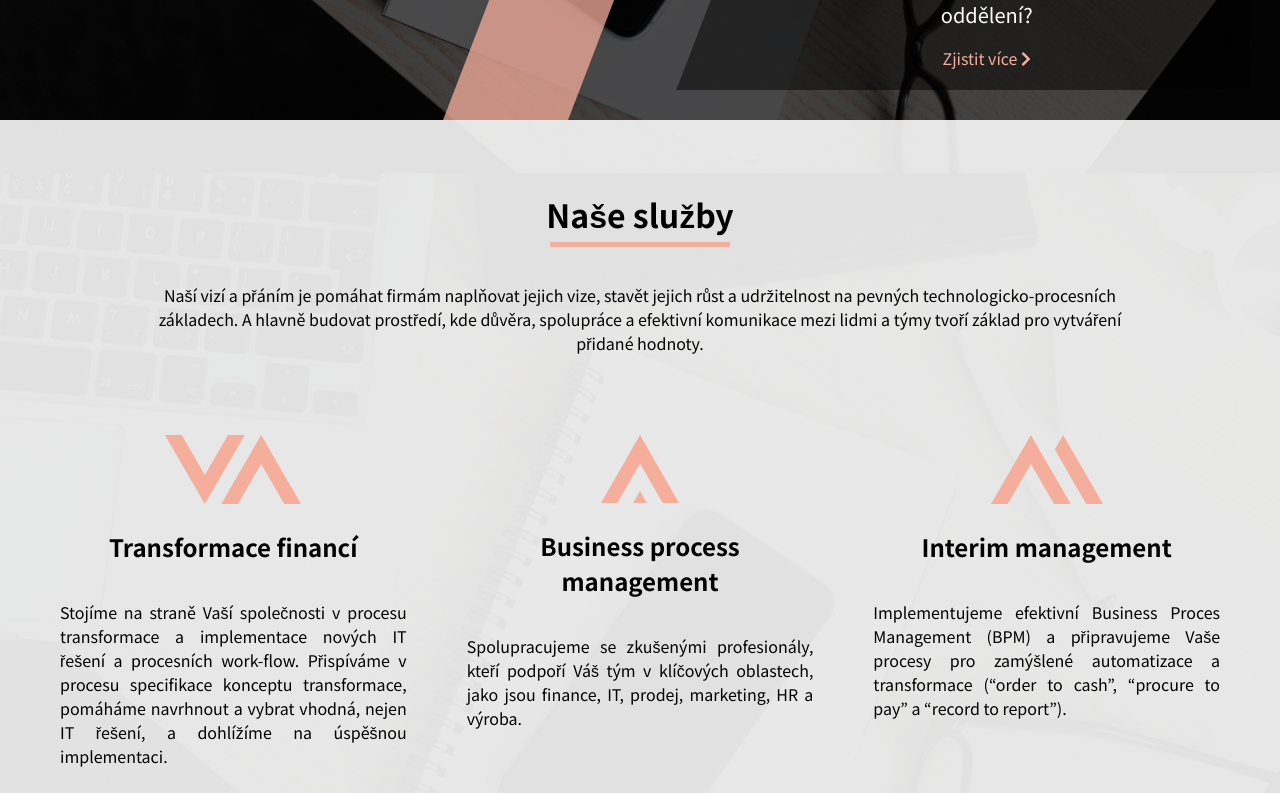
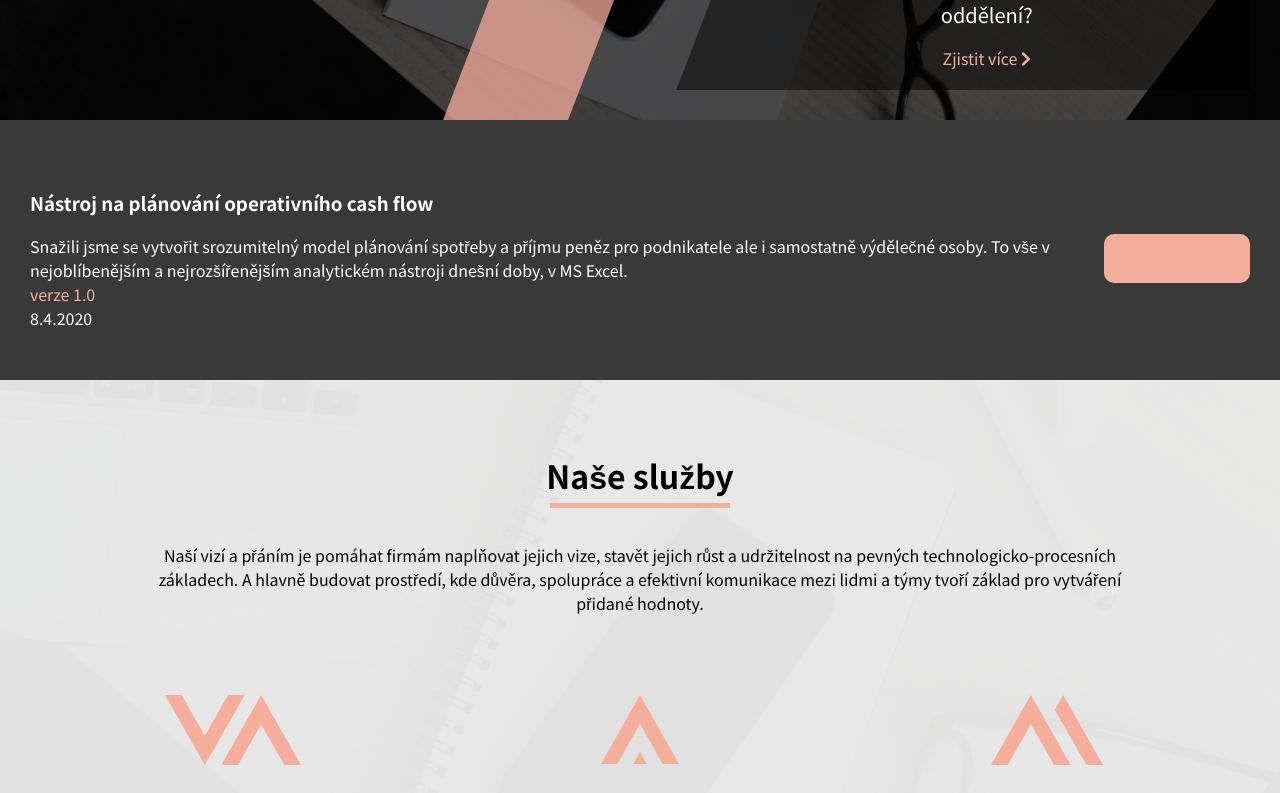
Before and after one commit to crdo/simplebeez, a Next.js app: page / in a window 1280 px wide. Shown: the part 680-1473 px from the top of the page. Built offline with nearby package versions, Linux system fonts and the light colour scheme.

Commit message:
Mailing + file download

```diff
--- /dev/null
+++ b/components/download.tsx
@@ -0,0 +1,42 @@
+import FileDownloadModal from "./modal";
+import { FontAwesomeIcon } from "@fortawesome/react-fontawesome";
+import { faFileExcel } from "@fortawesome/free-solid-svg-icons";
+
+export default function Download() {
+    return (
+        <div className="download">
+            <div className="container">
+                <h3>Nástroj na plánování operativního cash flow </h3>
+                <div className="button">
+                    <FileDownloadModal fileName="" filePath="/Privacy_Policy_ENG.pdf" >
+                        Stáhnout
+                    </FileDownloadModal>
+                </div>
+                <p>Snažili jsme se vytvořit srozumitelný model plánování spotřeby a příjmu peněz pro podnikatele ale i samostatně výdělečné osoby. To vše v nejoblíbenějším a nejrozšířenějším analytickém nástroji dnešní doby, v MS Excel.</p>
+                <div className="version">verze 1.0</div>
+                <div className="date">8.4.2020</div>
+            </div>
+            <style global jsx>{`
+            .download {
+                background: #393939;
+                padding: 50px 0;
+                color: white;
+            }
+            .version {
+                color: var(--primary);
+            }
+            .button svg {
+                width: 13px;
+            }
+            .button a {
+                background: var(--primary);
+                color: black;
+                padding: 10px 30px;
+                border-radius: 10px;
+                float: right;
+                font-size: 20px;
+            }
+        `}</style>
+        </div>
+    )
+}
--- a/components/modal.tsx
+++ b/components/modal.tsx
@@ -24,7 +24,7 @@ export default function FileDownloadModal({ fileName, children, filePath }) {
     }
     return (
         <div>
-            <a onClick={openModal}>{children} {fileName}</a>
+            <a onClick={openModal}>{children}</a>
             <Modal
                 isOpen={modalIsOpen}
                 onRequestClose={closeModal}
--- a/pages/api/send.ts
+++ b/pages/api/send.ts
@@ -1,17 +1,17 @@
 import { NowRequest, NowResponse } from "@now/node";
 const sgMail = require("@sendgrid/mail");
 
-export default async function(req: NowRequest, res: NowResponse) {
+export default async function (req: NowRequest, res: NowResponse) {
 	sgMail.setApiKey(process.env.SENDGRID_API_KEY);
 
 	const { email } = req.body;
 
 	const content = {
-		to: "dominik.crha@gmail.com",
+		to: "dominik.crha@gmail.com;martin@simplebeez.com;david@simplebeez.com",
 		from: email,
-		subject: `New Message From - ${email}`,
+		subject: `SIMPLEBEEZ.COM New Message From - ${email}`,
 		text: JSON.stringify(req.body),
-		html: `<p>${JSON.stringify(req.body)}</p>`
+		html: `<p>${JSON.stringify(req.body)}</p>`,
 	};
 
 	try {
--- a/pages/api/user.ts
+++ /dev/null
@@ -1,5 +0,0 @@
-import { NowRequest, NowResponse } from "@now/node";
-
-export default (req: NowRequest, res: NowResponse) => {
-	res.json({ name: "John", email: "john@example.com" });
-};
--- a/pages/index.tsx
+++ b/pages/index.tsx
@@ -6,6 +6,7 @@ import Hero from "../components/hero";
 import Services from "../components/services";
 import Footer from '../components/footer';
 import About from '../components/about';
+import Download from '../components/download';
 
 const Home = () => (
     <>
@@ -41,10 +42,14 @@ const Home = () => (
         </Head>
         <Header />
         <Hero />
+        <Download />
         <Services />
         <About />
         <Footer />
         <style global jsx>{`
+            :root {
+                --primary: #f4ae9c;
+            }
             .triangle {
                 position: relative;
             }
```
